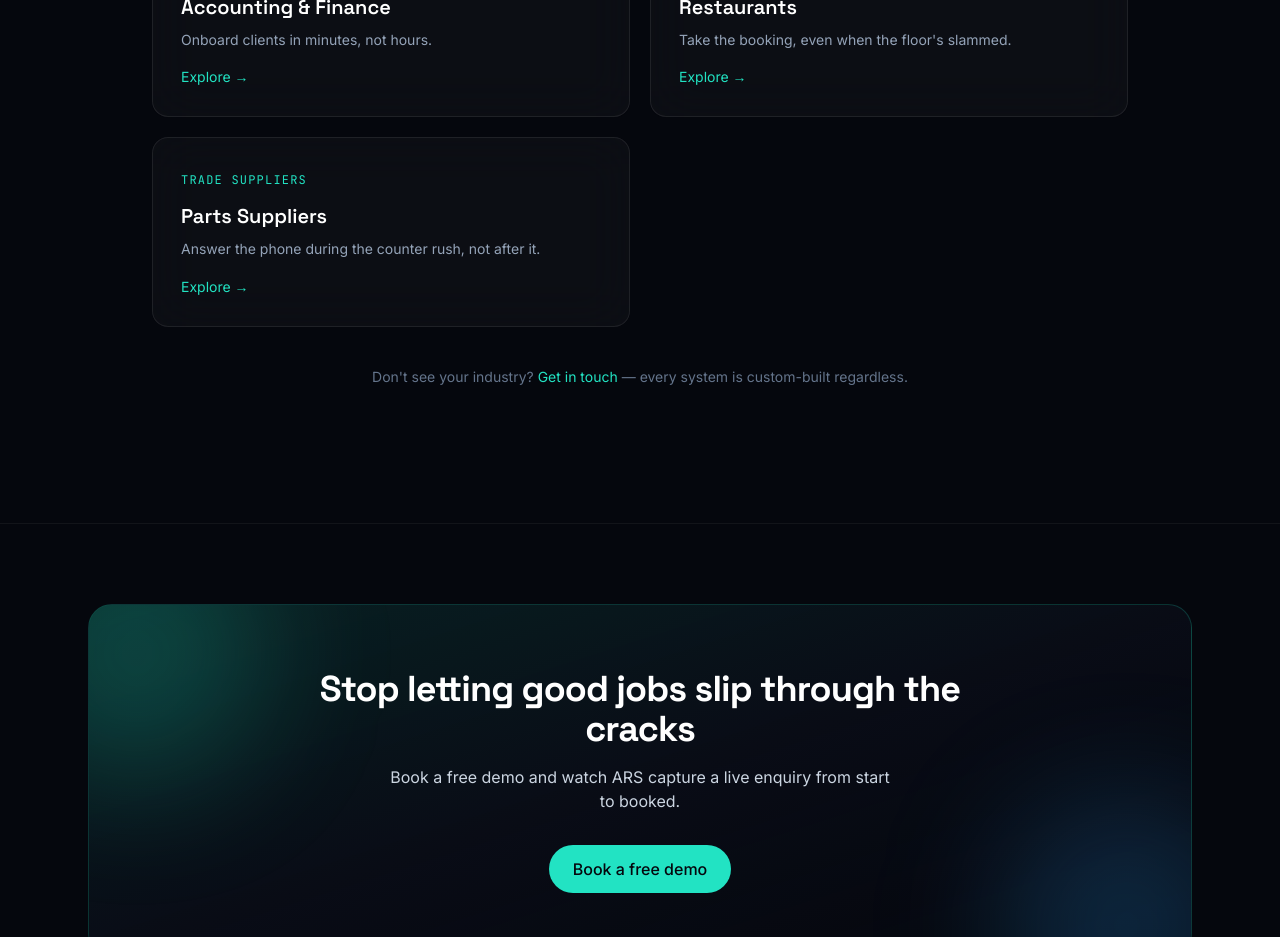
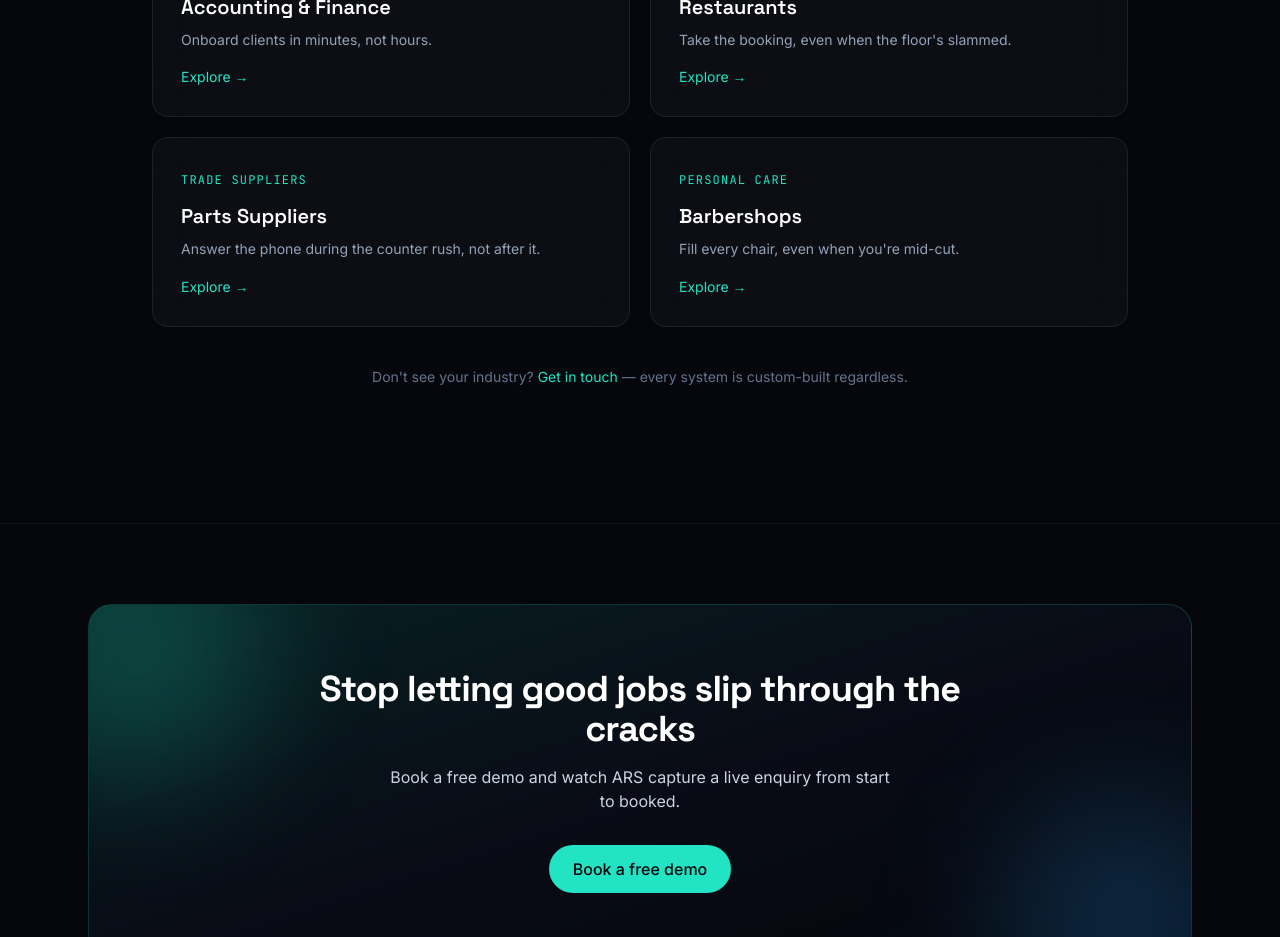
Before and after one commit to Alirezaa02/ARS-website, a React (Vite) app: page /industries in a window 1280 px wide. Shown: the part 1300-2237 px from the top of the page. Built offline with nearby package versions, Linux system fonts and the light colour scheme.

Commit message:
Added Barber shop page

```diff
--- a/src/App.jsx
+++ b/src/App.jsx
@@ -26,6 +26,7 @@ import RealEstate from "./pages/industries/RealEstate";
 import AccountingAndFinance from "./pages/industries/AccountingAndFinance";
 import Restaurants from "./pages/industries/Restaurants";
 import PartsSuppliers from "./pages/industries/PartsSuppliers";
+import Barbershops from "./pages/industries/Barbershops";
 
 function ScrollToTop() {
   const { pathname } = useLocation();
@@ -92,6 +93,7 @@ export default function App() {
           <Route path="/industries/accounting-and-finance" element={<Page><AccountingAndFinance /></Page>} />
           <Route path="/industries/restaurants" element={<Page><Restaurants /></Page>} />
           <Route path="/industries/parts-suppliers" element={<Page><PartsSuppliers /></Page>} />
+          <Route path="/industries/barbershops" element={<Page><Barbershops /></Page>} />
           <Route path="/privacy" element={<Page><Privacy /></Page>} />
           <Route path="/terms" element={<Page><Terms /></Page>} />
           <Route path="*" element={<Page><NotFound /></Page>} />
--- a/src/data/industries.js
+++ b/src/data/industries.js
@@ -1324,6 +1324,124 @@ export const industries = [
       ],
     },
   },
+  {
+    slug: "barbershops",
+    category: "Personal Care",
+    name: "Barbershops",
+    headline: "AI for Barbershops & Hair Salons in Australia",
+    headlineAccent: "Barbershops & Hair Salons",
+    subheadline: "Fill every chair, even when you're mid-cut.",
+    intro:
+      "You can't answer the phone with scissors in hand. ARS builds AI systems that answer every call, book the appointment, and keep chairs full — without pulling you away from a client.",
+    typicalTimeline: "Typically 2–4 weeks to go live",
+    challenges: [
+      {
+        title: "A missed call is a missed booking",
+        body: "Customers ring around for the next available slot. If you don't pick up between clients, they've already booked somewhere else.",
+      },
+      {
+        title: "No-shows leave a chair empty",
+        body: "A chair booked and not filled is time on the roster you don't get back.",
+      },
+      {
+        title: "The same questions, every day",
+        body: "Walk-in availability, pricing, opening hours — answering it live between cuts eats into the day.",
+      },
+    ],
+    workflows: [
+      {
+        tag: "Call answering",
+        title: "24/7 AI call answering & booking",
+        description:
+          "Every call gets answered, even mid-cut. AI checks who's free, books the appointment, and confirms it straight away.",
+        details:
+          "Works the same whether you're between clients or fully booked out for the day — nothing depends on someone being free to pick up.",
+        steps: [
+          { label: "Call comes in", icon: IconPhone },
+          { label: "AI answers", icon: IconMessage },
+          { label: "Availability checked", icon: IconCalendar },
+          { label: "Booked & confirmed", icon: IconCheck },
+        ],
+      },
+      {
+        tag: "Online bookings",
+        title: "Website booking chatbot",
+        description:
+          "Handles service, barber, and time preference on your website, then books straight into your calendar — no back-and-forth needed.",
+        details:
+          "Works the same at 11pm on a Sunday as it does during business hours, so you open up to a booked-out week.",
+        steps: [
+          { label: "Chat opens", icon: IconMessage },
+          { label: "AI asks preferences", icon: IconDocument },
+          { label: "Time confirmed", icon: IconCalendar },
+          { label: "Booked", icon: IconCheck },
+        ],
+      },
+      {
+        tag: "Confirmations",
+        title: "No-show reduction reminders",
+        description:
+          "Automatic confirmation goes out before every appointment, with a one-tap way to confirm or reschedule — so an empty chair doesn't cost you the afternoon.",
+        details:
+          "Catches cancellations early enough that the slot can actually be re-filled, not just written off.",
+        steps: [
+          { label: "Booking made", icon: IconCalendar },
+          { label: "Reminder sent", icon: IconBell },
+          { label: "Customer confirms", icon: IconCheck },
+          { label: "Chair held or released", icon: IconDocument },
+        ],
+      },
+      {
+        tag: "FAQ",
+        title: "Pricing & availability chatbot",
+        description:
+          "Opening hours, pricing, and walk-in availability get answered automatically, so you're not stopping mid-cut to check your phone.",
+        details:
+          "Handles the repeat questions on its own, and only sends through the ones that actually need you.",
+        steps: [
+          { label: "Question asked", icon: IconMessage },
+          { label: "AI answers", icon: IconCheck },
+          { label: "Escalated if needed", icon: IconAlert, tone: "warn" },
+          { label: "Logged", icon: IconDocument },
+        ],
+      },
+      {
+        tag: "Rebooking",
+        title: "Rebooking reminders",
+        description:
+          "Sends a reminder when a regular's due for their next cut, so your chair stays full without you tracking who's overdue.",
+        details:
+          "Runs in the background with zero effort from you — repeat business that would otherwise just quietly stop.",
+        steps: [
+          { label: "Last visit logged", icon: IconDocument },
+          { label: "Due date approaches", icon: IconClock },
+          { label: "Reminder sent", icon: IconBell },
+          { label: "Rebooked", icon: IconCalendar },
+        ],
+      },
+      {
+        tag: "Reviews",
+        title: "Review request after the appointment",
+        description:
+          "Appointment marked complete, and the customer gets a text asking for a Google review while the cut's still fresh.",
+        details:
+          "Timed right after the appointment, not days later once they've forgotten how sharp it looked.",
+        steps: [
+          { label: "Appointment complete", icon: IconCheck },
+          { label: "SMS sent", icon: IconMessage },
+          { label: "Link tapped", icon: IconSend },
+          { label: "Review posted", icon: IconStar },
+        ],
+      },
+    ],
+    toolsExamples: ["Xero", "MYOB", "Outlook Calendar", "Google Calendar", "Gmail"],
+    whyNow: {
+      paragraphs: [
+        "Barbershops and salons are booking-driven — customers ring around for the next available slot, and whoever answers first usually fills their chair first.",
+        "No-shows and rebooking reminders are the exact admin that eats time without earning anything extra. Automating it means more of your day goes to the client actually in the chair.",
+      ],
+    },
+  },
 ];
 
 export function getIndustry(slug) {
--- /dev/null
+++ b/src/pages/industries/Barbershops.jsx
@@ -0,0 +1,6 @@
+import IndustryPageTemplate from "../../components/industries/IndustryPageTemplate";
+import { getIndustry } from "../../data/industries";
+
+export default function Barbershops() {
+  return <IndustryPageTemplate industry={getIndustry("barbershops")} />;
+}
```
Also changed, not shown: 1 other file (tests, documents, lock files or other folders).
